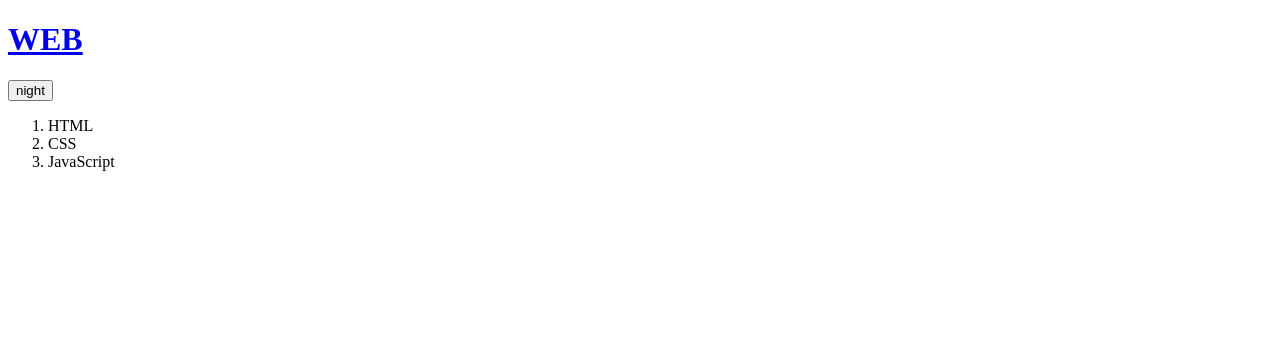
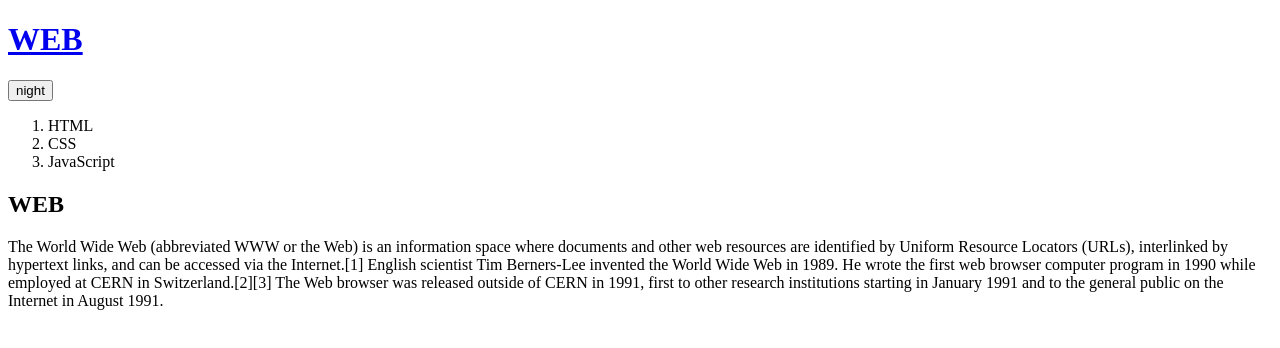
Before and after one commit to wwgunny/web3, a plain HTML site: page index.html in a window 1280 px wide. Drawn offline with nearby package versions, Linux system fonts and the light colour scheme.

Commit message:
Update index.html

```diff
--- a/index.html
+++ b/index.html
@@ -26,7 +26,10 @@
     <li><a onclick="fetchPage('javascript')">JavaScript</a></li>
   </ol>
   <article>
-
+    <h2>WEB</h2>
+    <p>
+    The World Wide Web (abbreviated WWW or the Web) is an information space where documents and other web resources are identified by Uniform Resource Locators (URLs), interlinked by hypertext links, and can be accessed via the Internet.[1] English scientist Tim Berners-Lee invented the World Wide Web in 1989. He wrote the first web browser computer program in 1990 while employed at CERN in Switzerland.[2][3] The Web browser was released outside of CERN in 1991, first to other research institutions starting in January 1991 and to the general public on the Internet in August 1991.
+    </p>
   </article>
 </body>
 </html>
```
